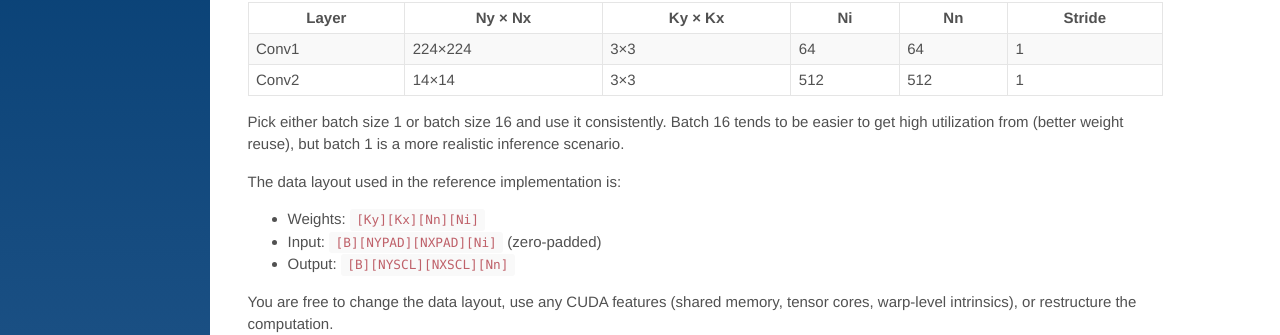
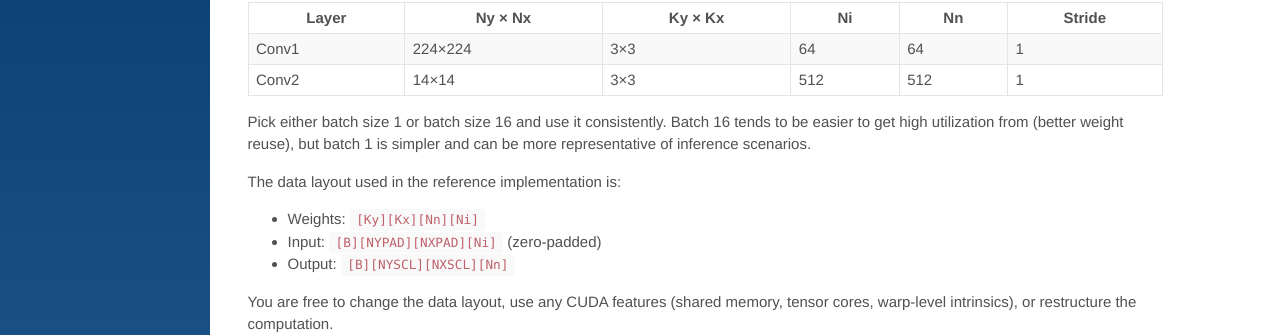
Before and after one commit to PolyArch/cs259, a Jekyll site: the page built from 04-miniproj-1.md, in a window 1280 px wide and 900 px high, scrolled down 834 px. Shown: the part 147-482 px from the top of the window. Built offline with Jekyll 4.4.1, drawn with Linux system fonts in a browser that asks for light colours; our own code applies the rules of GitHub Pages for plain Markdown files.

Commit message:
Soften batch size wording

```diff
--- a/04-miniproj-1.md
+++ b/04-miniproj-1.md
@@ -54,8 +54,8 @@ Implement a CUDA kernel for direct 2D convolution with the following VGG configu
 | Conv2 | 14×14   | 3×3     | 512 | 512 | 1      |
 
 Pick either batch size 1 or batch size 16 and use it consistently. Batch 16 tends to
-be easier to get high utilization from (better weight reuse), but batch 1 is a more
-realistic inference scenario.
+be easier to get high utilization from (better weight reuse), but batch 1 is simpler
+and can be more representative of inference scenarios.
 
 The data layout used in the reference implementation is:
 - Weights: `[Ky][Kx][Nn][Ni]`
```
